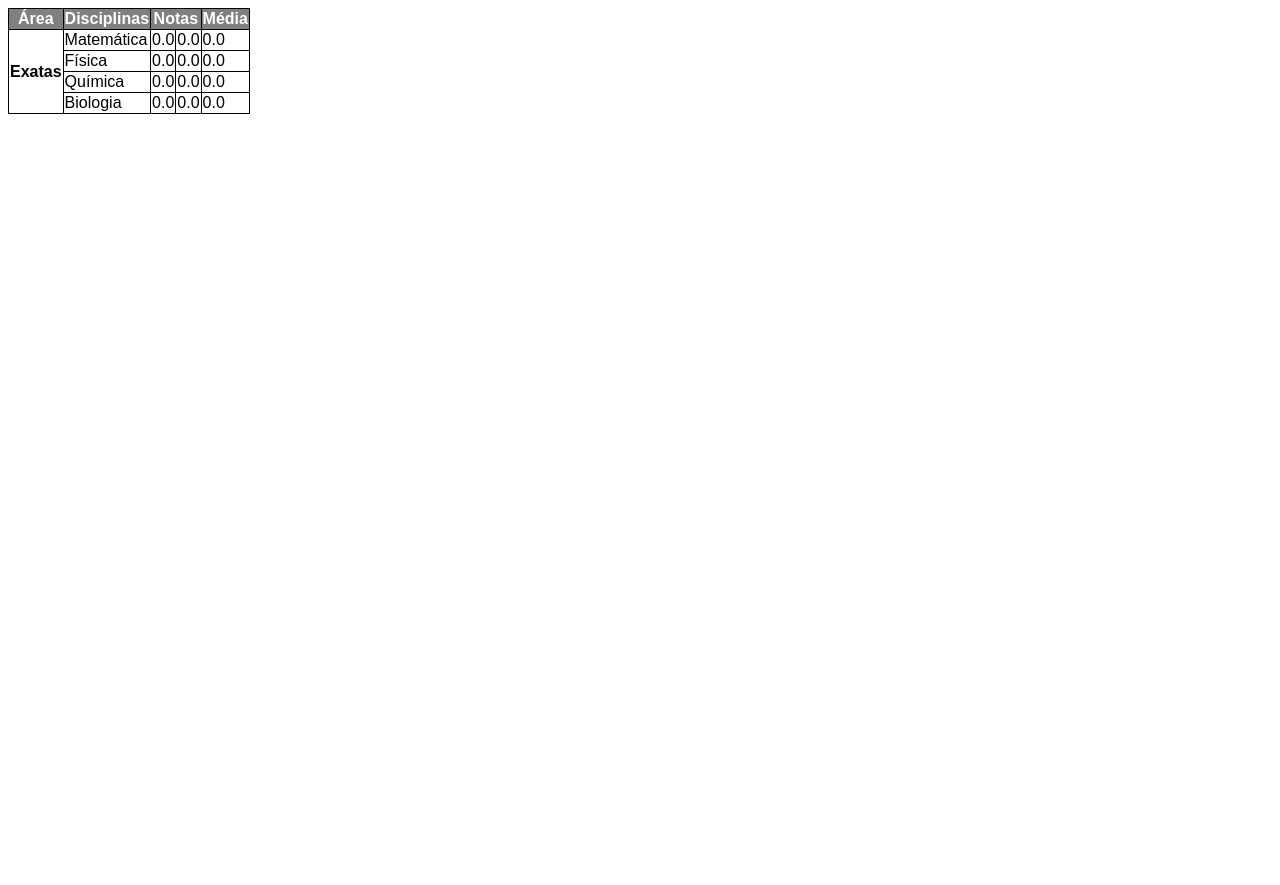
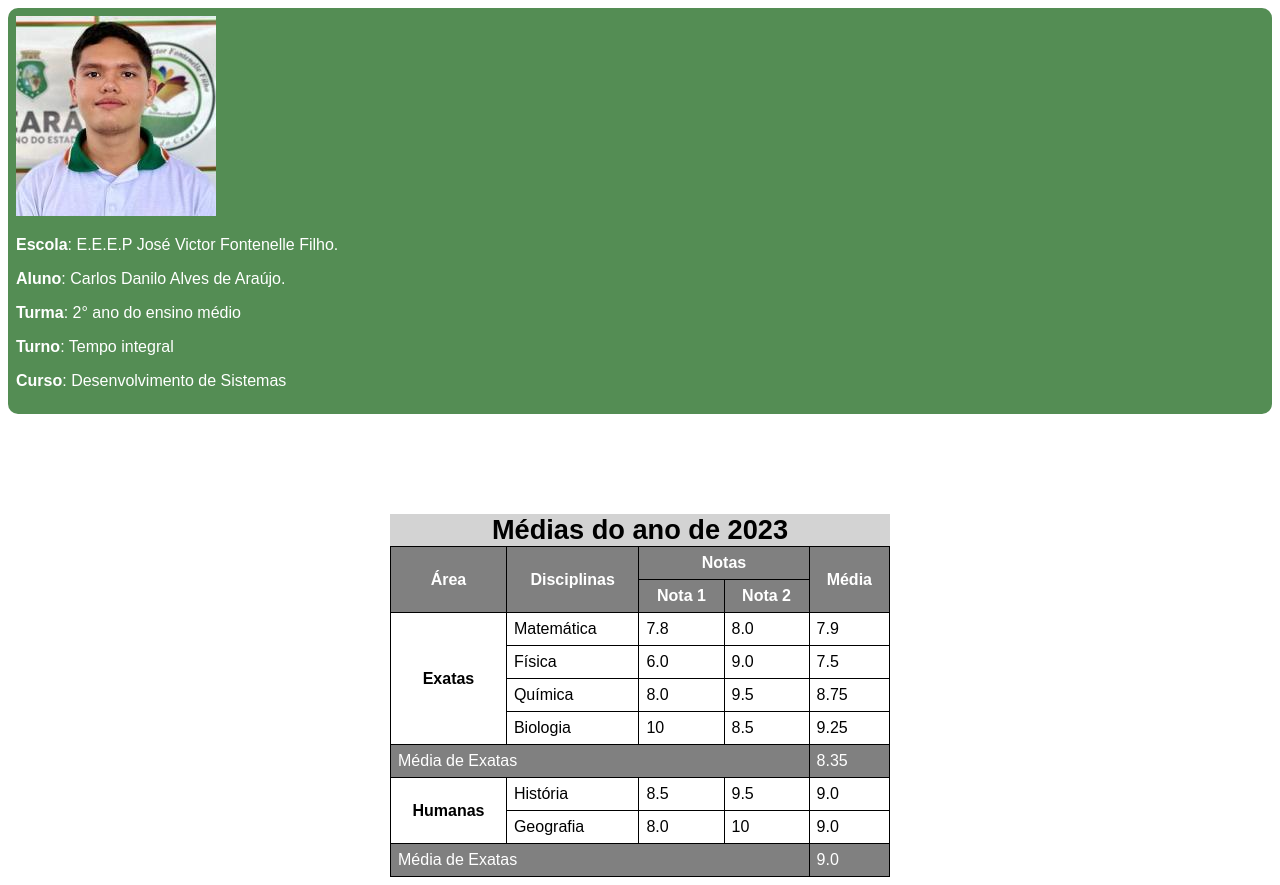
Before and after one commit to danilo-araujo43/html-css, a plain HTML site: page desafios/014/index.html in a window 1280 px wide. Before the commit the page ends 800 px from the top, so only its background shows below. Drawn offline with Linux system fonts and the light colour scheme.

Commit message:
desafio 014 criado

```diff
--- a/desafios/014/estilos/estilo.css
+++ b/desafios/014/estilos/estilo.css
@@ -6,6 +6,9 @@ body{
 
 table{
     border-collapse: collapse;
+    width: 500px;
+    margin: auto;
+    margin-top: 100px;
 }
 
 .titulo{
@@ -15,4 +18,19 @@ table{
 
 td, th{
     border: 1px solid black;
+    padding: 7px;
 }
+
+caption{
+    background-color: lightgray;
+    font-weight: bold;
+    font-size: 1.7em;
+}
+
+div{
+   background-color: rgba(55, 122, 55, 0.856);
+   color: white;
+   text-align: justify;
+   padding: 8px;
+   border-radius: 10px;
+}
--- a/desafios/014/index.html
+++ b/desafios/014/index.html
@@ -7,39 +7,84 @@
     <link rel="stylesheet" href="../014/estilos/estilo.css">
 </head>
 <body>
+    <div>
+        <picture>
+            <source media="(max-width: 500px)" srcset="imagens/eu-pequeno.jpeg">
+            <img src="imagens/eu.jpeg" alt="Foto do aluno Carlos Danilo">
+        </picture>
+        <p><strong>Escola</strong>: E.E.E.P José Victor Fontenelle Filho.</p>
+        <p><strong>Aluno</strong>: Carlos Danilo Alves de Araújo.</p>
+        <p><strong>Turma</strong>: 2° ano do ensino médio</p>
+        <p><strong>Turno</strong>: Tempo integral</p>
+        <p><strong>Curso</strong>: Desenvolvimento de Sistemas</p>
+    </div>
+
     <table>
+        <caption>Médias do ano de 2023</caption>
         <thead>
-            <th class="titulo">Área</th>
-            <th class="titulo">Disciplinas</th>
-            <th class="titulo" colspan="2">Notas</th>
-            <th class="titulo">Média</th>
+            <tr>
+                <th class="titulo" rowspan="2">Área</th>
+                <th class="titulo" rowspan="2">Disciplinas</th>
+                <th class="titulo" colspan="2">Notas</th>
+                <th class="titulo" rowspan="2">Média</th>
+            </tr>
+
+            <tr>
+                <th class="titulo">Nota 1</th>
+                <th class="titulo">Nota 2</th>
+            </tr>
         </thead>
         <tbody>
             <tr>
                 <th rowspan="4">Exatas</th>
                 <td>Matemática</td>
-                <td>0.0</td>
-                <td>0.0</td>
-                <td>0.0</td>
+                <td>7.8</td>
+                <td>8.0</td>
+                <td>7.9</td>
             </tr>
             <tr>
                 <td>Física</td>
-                <td>0.0</td>
-                <td>0.0</td>
-                <td>0.0</td>
+                <td>6.0</td>
+                <td>9.0</td>
+                <td>7.5</td>
             </tr>
             <tr>
                 <td>Química</td>
-                <td>0.0</td>
-                <td>0.0</td>
-                <td>0.0</td>
+                <td>8.0</td>
+                <td>9.5</td>
+                <td>8.75</td>
             </tr>
             <tr>
                 <td>Biologia</td>
-                <td>0.0</td>
-                <td>0.0</td>
-                <td>0.0</td>
+                <td>10</td>
+                <td>8.5</td>
+                <td>9.25</td>
             </tr>
+            <thead>
+                <tr>
+                    <td class="titulo" colspan="4">Média de Exatas</td>
+                    <td class="titulo">8.35</td>
+                </tr>
+            </thead>
+            <tr>
+                <th rowspan="2">Humanas</th>
+                <td>História</td>
+                <td>8.5</td>
+                <td>9.5</td>
+                <td>9.0</td>
+            </tr>
+            <tr>
+                <td>Geografia</td>
+                <td>8.0</td>
+                <td>10</td>
+                <td>9.0</td>
+            </tr>
+            <thead>
+                <tr>
+                    <td class="titulo" colspan="4">Média de Exatas</td>
+                    <td class="titulo">9.0</td>
+                </tr>
+            </thead>
         </tbody>
     </table>
 </body>
```
Also changed, not shown: desafios/014/imagens/eu-pequeno.jpeg (added), desafios/014/imagens/eu.jpeg (added).
